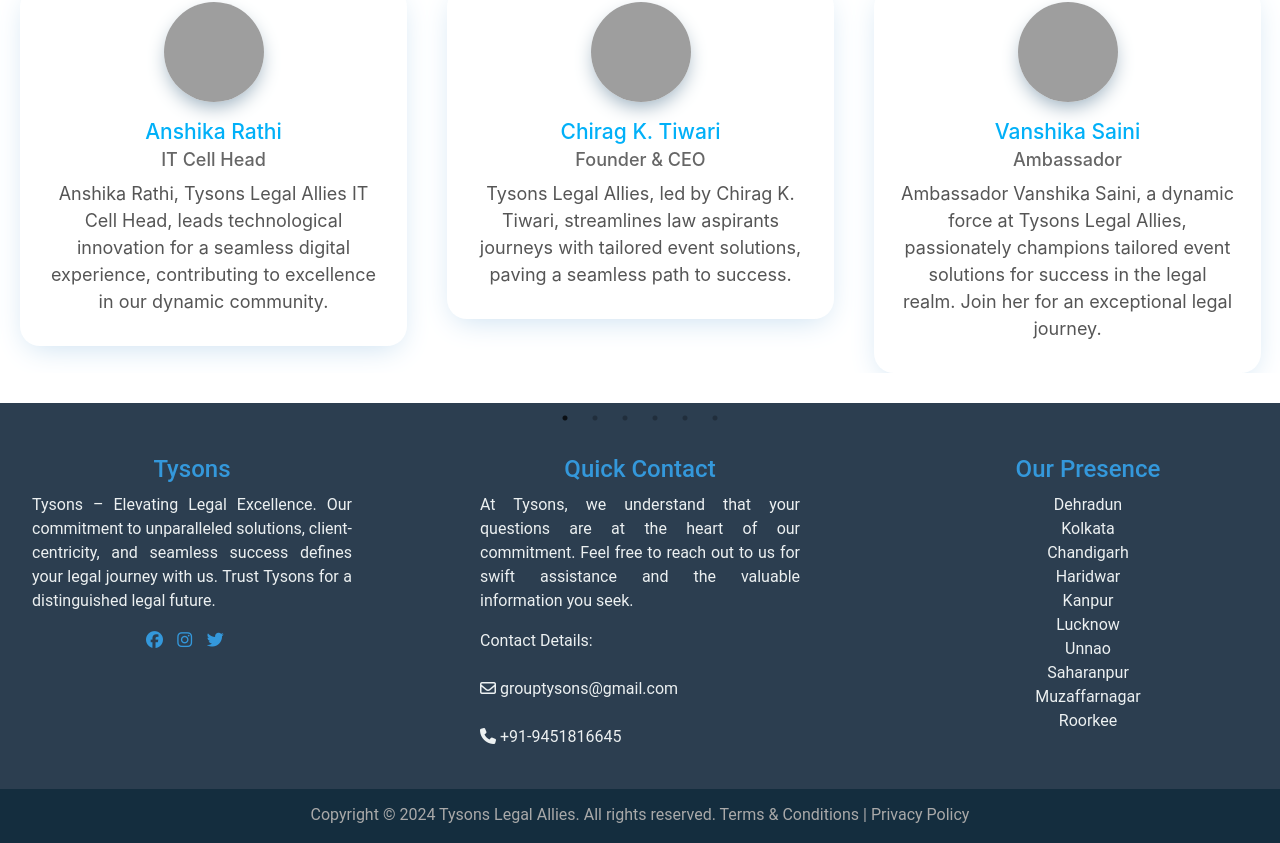
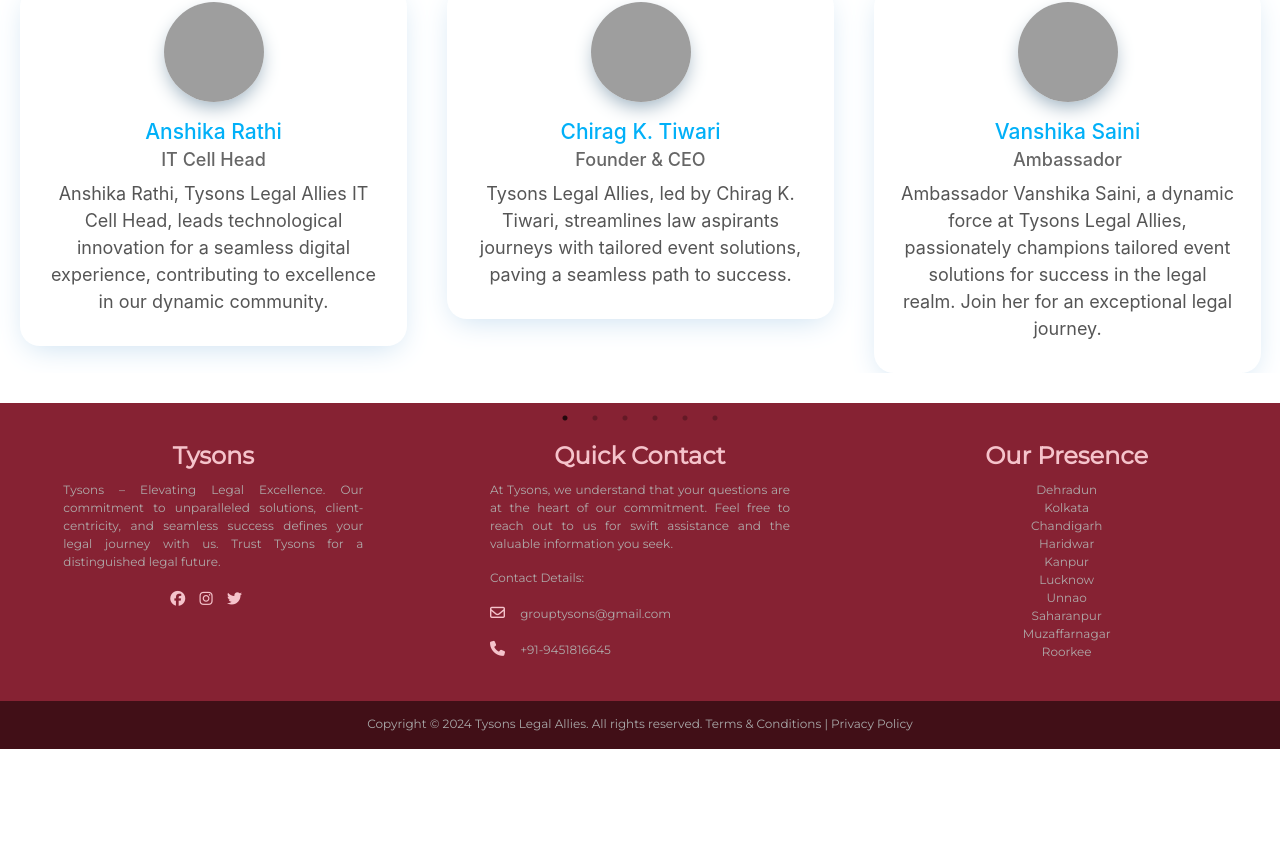
Before and after one commit to anshikarathi66/Tysons, a React (Create React App) app: page / in a window 1280 px wide. Shown: the part 2947-3790 px from the top of the page. After the commit the page ends 3696 px from the top, so only its background shows below. Built offline with nearby package versions, Linux system fonts and the light colour scheme; grey boxes are pictures that could not be loaded.

Commit message:
Update footer.css

```diff
--- a/src/component/CSS/footer.css
+++ b/src/component/CSS/footer.css
@@ -1,50 +1,50 @@
-/* footer.css */
-
 .footer-container {
-    background-color: #2c3e50;
-    color: #ecf0f1;
+  background-color: #862233;
+  color: rgb(175, 169, 169);
   padding-top: 4%;
-    font-family: 'Roboto', sans-serif;
+  font-family: "Montserrat", sans-serif;
   text-align: center;
 }
 
 .footer-div {
-    flex: 0 0 30%; /* Adjust the width as needed */
-    max-width: 30%; /* Adjust the width as needed */
+  flex: 0 0 30%;
+  max-width: 30%;
   margin-bottom: 20px;
 }
 
 .footer-h2 {
-    color: #3498db;
+  font-weight: 700;
+  color: #f5c3cb;
   font-size: 24px;
   margin-bottom: 10px;
 }
 
 .footer-p {
-    padding-left: 20px; /* Adjust padding as needed */
-    padding-right: 20px; /* Adjust padding as needed */
-    font-size: 16px;
+  padding-left: 20px;
+  padding-right: 20px;
+  font-size: 12px;
   line-height: 1.5;
 }
 
-  .footer-p2 {
+.footer-para {
   text-align: justify;
 }
 
 .footer-row {
   display: flex;
+  flex-wrap: wrap;
+  /* Allow items to wrap to the next line */
   justify-content: space-between;
 }
-  .footer-para{
-    text-align: justify;
-  }
+
 .footer-copy {
   padding-top: 14px;
+  font-size: 12px;
   color: darkgray;
 }
 
 .footer-copy-div {
-    background-color: #142d3e;
+  background-color: #410f17;
   margin: 0;
 }
 
@@ -52,17 +52,19 @@
   margin-top: 10px;
 }
 
-  .social-icons .footer-icon {
+.footer-icon {
   text-decoration: none;
-    color: #3498db;
-    font-size: 17px;
+  color: #f5c3cb;
+  font-size: 15px;
   margin-right: 4%;
   transition: color 0.3s ease-in-out;
 }
 
-  .social-icons .footer-icon:hover {
-    color: #2980b9;
+.footer-icon:hover {
+  color: #bdaaf3;
 }
+
+/* Media Queries */
 
 @media (max-width: 768px) {
   .footer-div {
@@ -71,7 +73,28 @@
   }
 
   .footer-p {
-      padding-left: 10px; /* Adjust padding for smaller screens */
-      padding-right: 10px; /* Adjust padding for smaller screens */
+    padding-left: 10px;
+    padding-right: 10px;
   }
 }
+
+/* Media Query for Larger Screens */
+@media (min-width: 1200px) {
+  .footer-container {
+    padding-top: 3%;
+  }
+
+  .footer-row {
+    justify-content: space-around;
+  }
+
+  .footer-div {
+    flex: 0 0 30%;
+    max-width: 30%;
+  }
+
+  .footer-p {
+    padding-left: 30px;
+    padding-right: 30px;
+  }
+}
```
Lines whose indentation alone changed are shown as unchanged.
